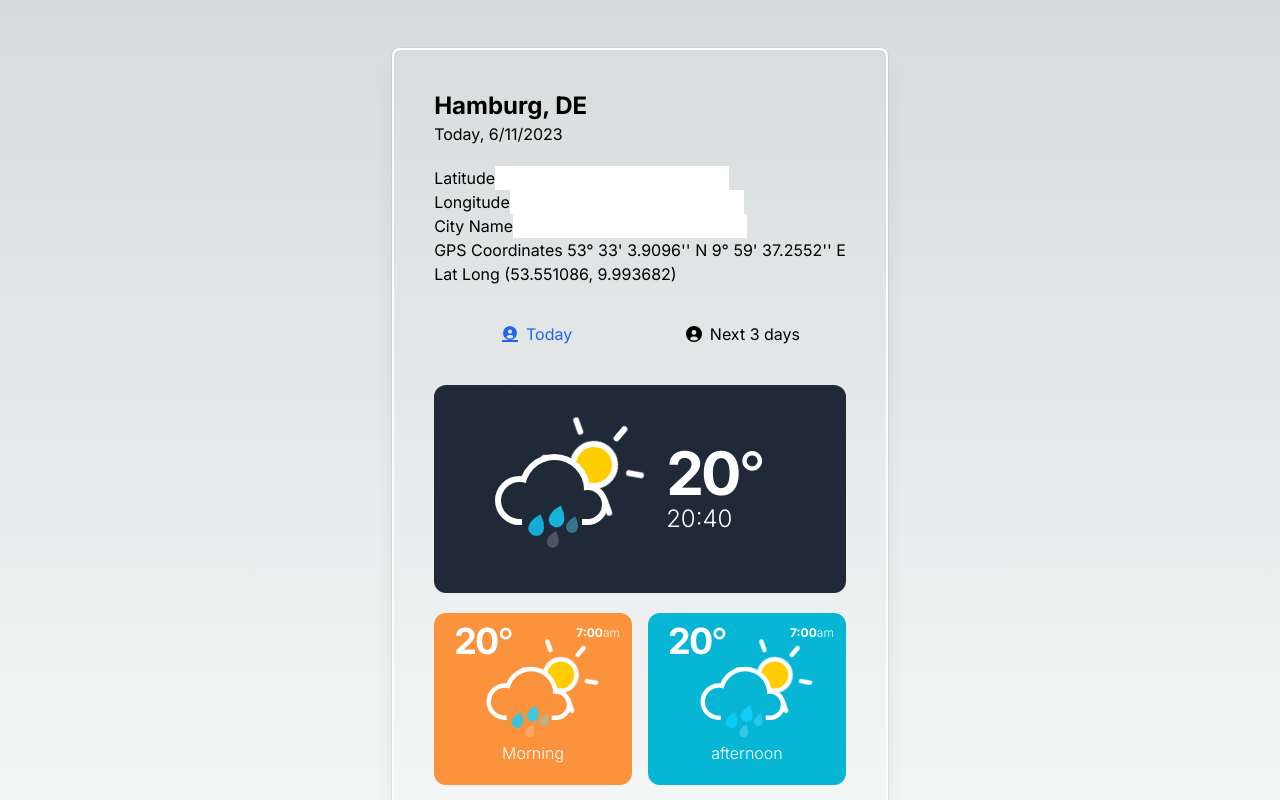
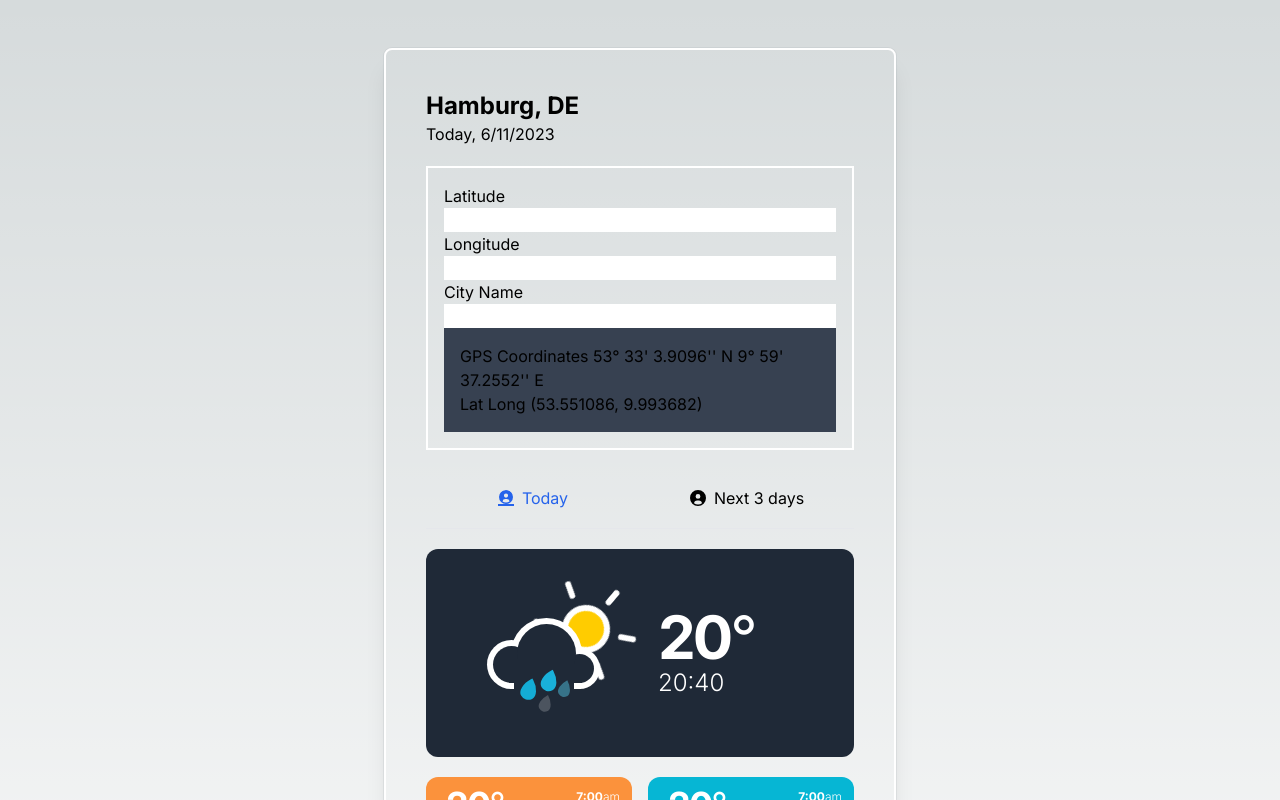
Before and after one commit to cesarcabral70/weather, a Next.js app: page / in a window 1280 px wide. Shown: the top 800 px of the page. Built offline with nearby package versions, Linux system fonts and the light colour scheme.

Commit message:
feat: Start work form

```diff
--- a/components/weatherConditions/weatherConditions.tsx
+++ b/components/weatherConditions/weatherConditions.tsx
@@ -54,29 +54,31 @@ export default function WeatherConditions() {
             {new Date().getFullYear()}
           </div>
 
-          <form className="mb-5">
+          <form className="mb-5 p-4 border-2 border-white">
             <div>
-              <div>
+              <div className="flex flex-col">
                 <label>Latitude</label>
-                <input type="text" />
+                <input className="w-full" type="text" />
               </div>
 
-              <div>
+              <div className="flex flex-col">
                 <label>Longitude</label>
-                <input type="text" />
+                <input className="w-full" type="text" />
               </div>
 
-              <div>
+              <div className="flex flex-col">
                 <label>City Name</label>
-                <input type="text" />
+                <input className="w-full" type="text" />
               </div>
             </div>
 
-            <div>
-              GPS Coordinates 53° 33&apos; 3.9096&apos;&apos; N 9° 59&apos;
-              37.2552&apos;&apos; E
+            <div className="p-4 bg-gray-700">
+              <div>
+                GPS Coordinates 53° 33&apos; 3.9096&apos;&apos; N 9° 59&apos;
+                37.2552&apos;&apos; E
+              </div>
+              <div> Lat Long (53.551086, 9.993682) </div>
             </div>
-            <div> Lat Long (53.551086, 9.993682) </div>
           </form>
 
           <TabNavigation getActiveTab={getActiveTab} />
```
